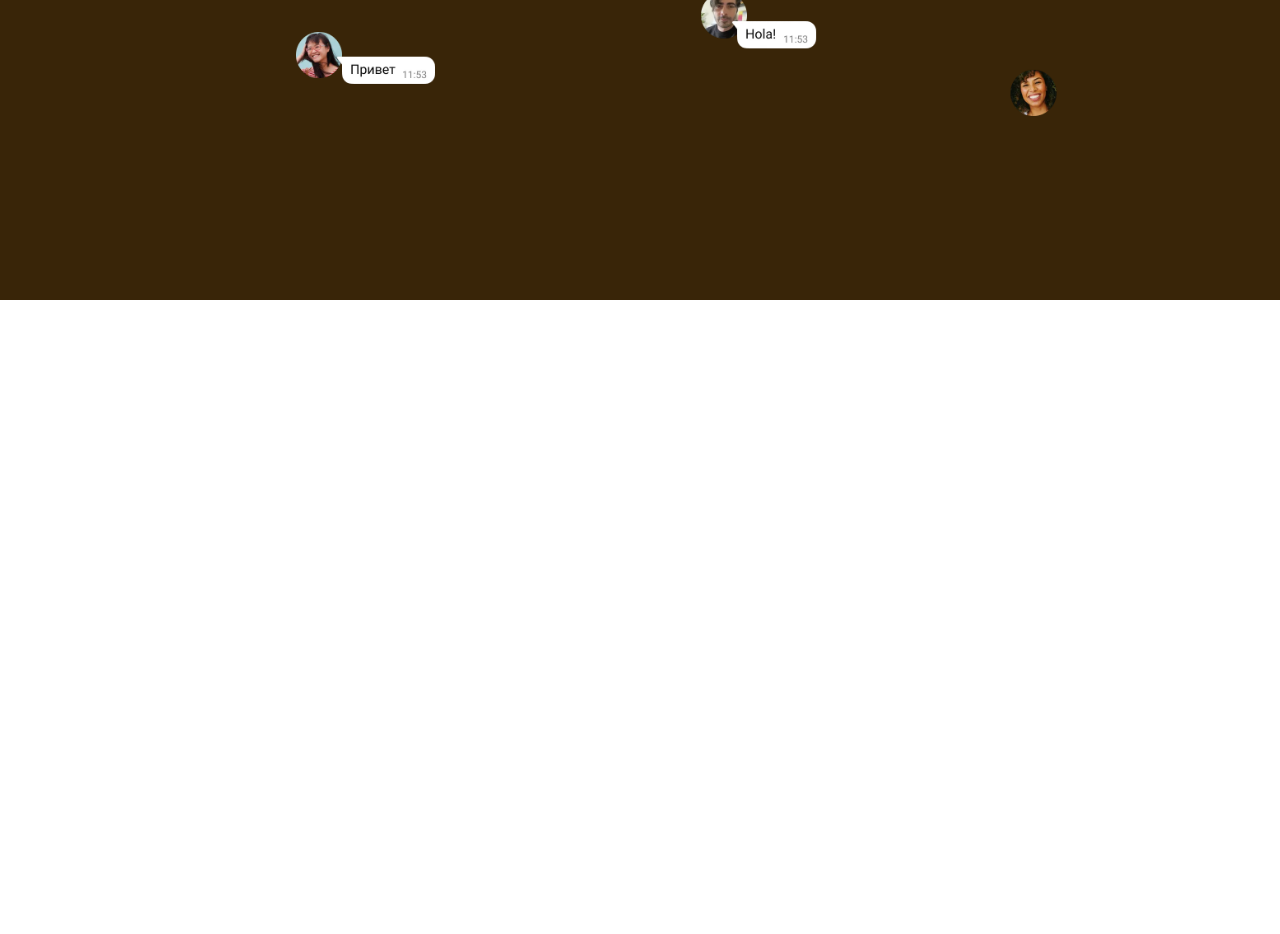
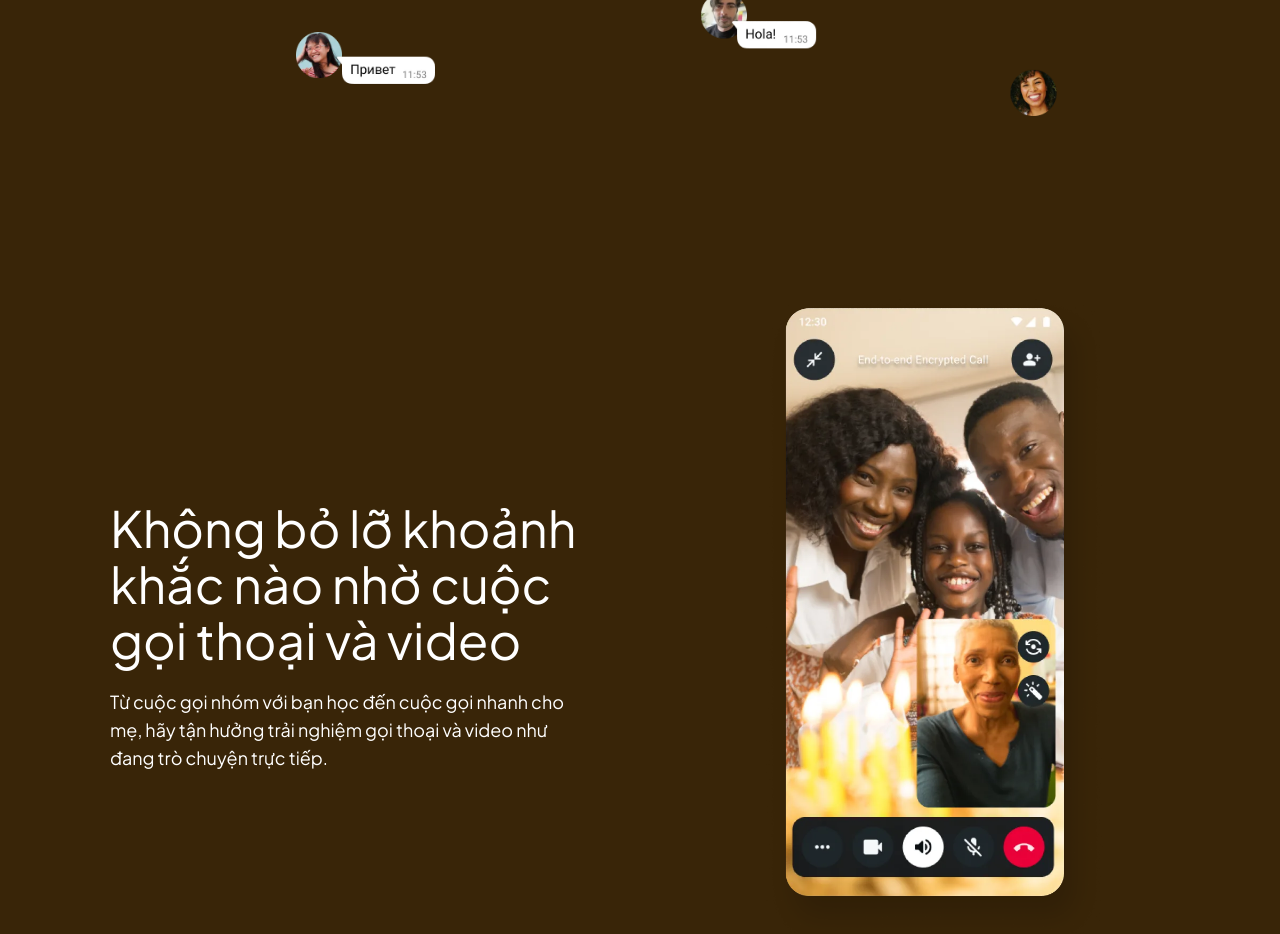
Before and after one commit to PhongPham131102/chat_app_ui, a Next.js app: page / in a window 1280 px wide. Shown: the part 1380-2314 px from the top of the page. Before the commit the page ends 1680 px from the top, so only its background shows below. Built offline with nearby package versions, Linux system fonts and the light colour scheme.

Commit message:
feat: Add call section to the home page, including its new component and image asset.

```diff
--- a/app/page.tsx
+++ b/app/page.tsx
@@ -1,14 +1,16 @@
+import CallSection from "@/components/layouts/call-section";
 import ChatHeroSection from "@/components/layouts/chat-hero-section";
 import Header from "@/components/layouts/header";
 import MessageHeroSection from "@/components/layouts/message-hero-section";
 
 export default function Home() {
   return (
-    <div className="flex flex-col flex-1 items-center bg-main justify-center  font-sans h-screen w-screen">
+    <div className="flex flex-col flex-1 items-center bg-main justify-center  font-sans h-screen">
       <Header />
-      <main className="flex flex-col w-full h-[200vh] mt-20  items-center justify-start">
+      <main className="flex flex-col w-full  mt-20  items-center justify-start">
         <ChatHeroSection />
         <MessageHeroSection />
+        <CallSection />
       </main>
     </div>
   );
--- /dev/null
+++ b/components/layouts/call-section.tsx
@@ -0,0 +1,40 @@
+"use client";
+import Image from "next/image";
+import { motion } from "framer-motion";
+
+export default function CallSection() {
+  return (
+    <>
+      <div className=" flex justify-center items-center gap-2 py-40  w-full max-w-[1180px] mx-auto">
+        <motion.div
+          initial={{ opacity: 0, y: 50 }}
+          whileInView={{ opacity: 1, y: 0 }}
+          viewport={{ once: true, amount: 0.5 }}
+          transition={{ duration: 0.6, delay: 0.4 }}
+          className="flex"
+        >
+          <div className="flex flex-col gap-5 justify-center item-center w-1/2">
+            <p className="text-[30px] md:text-[50px]  px-15 leading-14 text-white text-start">
+              Không bỏ lỡ khoảnh khắc nào nhờ cuộc gọi thoại và video
+            </p>
+            <p className="text-sm md:text-lg text-start max-w-[1080px] px-15 text-white">
+              Từ cuộc gọi nhóm với bạn học đến cuộc gọi nhanh cho mẹ, hãy tận
+              hưởng trải nghiệm gọi thoại và video như đang trò chuyện trực
+              tiếp.
+            </p>
+          </div>
+          <div className=" flex justify-center relative w-1/2 mx-auto">
+            <Image
+              src="/call-frame.webp"
+              alt="call-section"
+              width={0}
+              height={0}
+              sizes="100vw"
+              className="w-3/5 h-auto"
+            />
+          </div>
+        </motion.div>
+      </div>
+    </>
+  );
+}
```
Also changed, not shown: public/call-frame.webp (added).
